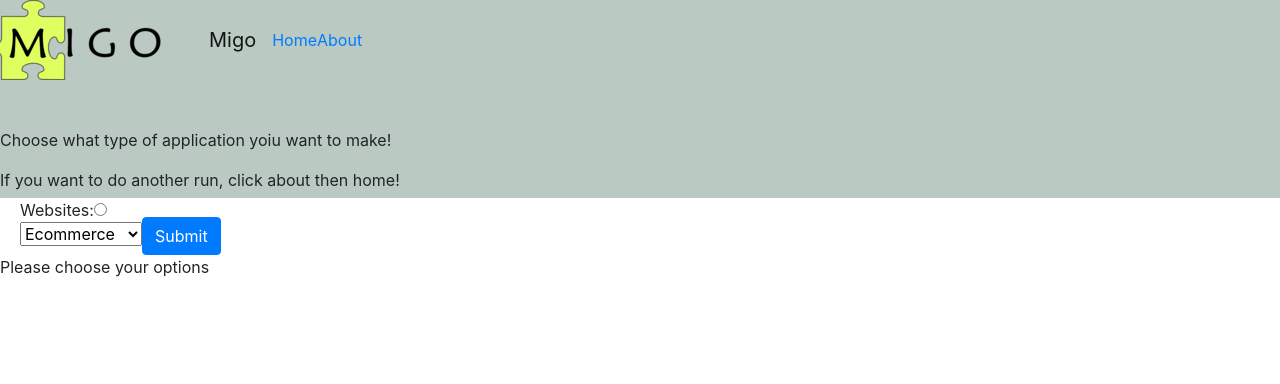
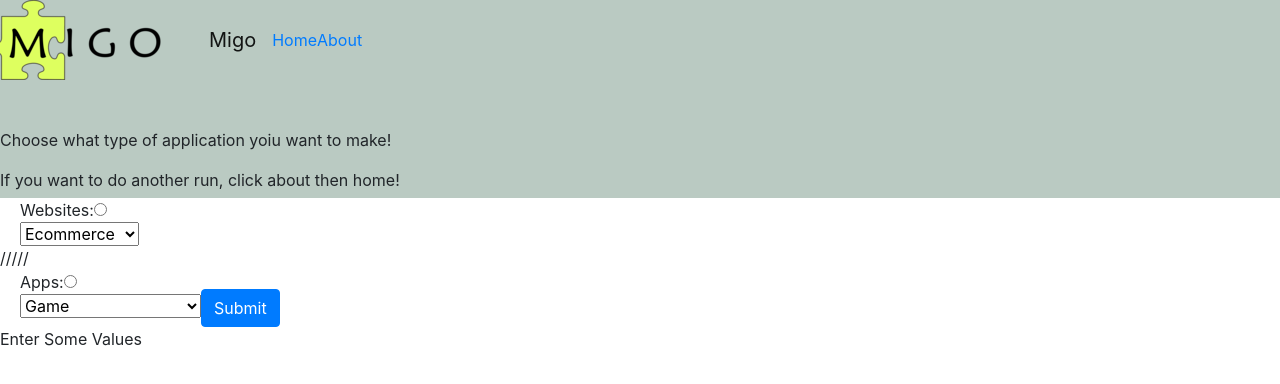
Before and after one commit to Corvu-s/Migo, a React (Create React App) app: page / in a window 1280 px wide. Shown: the top 384 px of the page. Built offline with nearby package versions, Linux system fonts and the light colour scheme.

Commit message:
website portion is done,net is the app

```diff
--- a/src/App.js
+++ b/src/App.js
@@ -1,27 +1,31 @@
 import React, { Component } from "react";
 import Forms from "./components/Form";
 import Title from "./components/title";
-import Display from "./components/Display";
-import Data from "./components/data.json";
+import Test from "./components/test";
+
 class App extends Component {
   state = {
-    temp3: undefined,
-    temp1: undefined,
-    temp2: undefined,
-    website: false
+    button: " ",
+    indicator1: false,
+    indicator2: false
   };
+
   getData = event => {
     event.preventDefault();
     const top = event.target.elements.top.value;
+
     if (top === "website") {
-      const bottom = event.target.elements.first.value;
       this.setState({
-        website: true,
-        temp1: bottom,
-        temp2: "website",
-        temp3: Data.bottom
+        button: event.target.elements.first.value,
+        indicator1: true,
+        inducator2: false
       });
-      console.log(Data);
+    } else if (top === "app") {
+      this.setState({
+        button: event.target.elements.second.value,
+        inducator1: false,
+        indicator2: true
+      });
     }
   };
   render() {
@@ -29,11 +33,10 @@ class App extends Component {
       <div>
         <Title />
         <Forms getData={this.getData} />
-        <Display
-          website={this.state.website}
-          temp1={this.state.temp1}
-          temp2={this.state.temp2}
-          temp3={this.state.temp3}
+        <Test
+          tag={this.state.button}
+          indicator1={this.state.indicator}
+          inducator2={this.state.inducator2}
         />
       </div>
     );
--- a/src/components/Display.js
+++ /dev/null
@@ -1,17 +0,0 @@
-import React from "react";
-
-function Display(props) {
-  if (props.website) {
-    return (
-      <div>
-        <p>{props.temp2}</p>
-        <p>{props.temp1}</p>
-        <p>{props.temp3}</p>
-      </div>
-    );
-  } else {
-    return <p>Please choose your options</p>;
-  }
-}
-
-export default Display;
--- a/src/components/Form.js
+++ b/src/components/Form.js
@@ -12,10 +12,27 @@ const Forms = props => (
       <FormGroup check>
         <Label check>
           <select id="first">
-            <option value="1">Ecommerce</option>
-            <option value="2">SOcail Media</option>
-            <option value="3">Blogs</option>
-            <option value="0">Portfolio</option>
+            <option value="ecommerce">Ecommerce</option>
+            <option value="webMedia">Socail Media</option>
+            <option value="blogs">Blogs</option>
+            <option value="portfolio">Portfolio</option>
+          </select>
+        </Label>
+      </FormGroup>
+      /////
+      <FormGroup check>
+        <Label check>
+          Apps:
+          <input type="radio" name="top" value="app" />
+        </Label>
+      </FormGroup>
+      <FormGroup check>
+        <Label check>
+          <select id="second">
+            <option value="game">Game</option>
+            <option value="hardware">Hardware Interaction</option>
+            <option value="appData">Data driven apps</option>
+            <option value="comms">Communication</option>
           </select>
         </Label>
       </FormGroup>
--- a/src/components/data.json
+++ b/src/components/data.json
@@ -1,15 +1,3 @@
-[
-  {
-    "type": "portfolio",
-    "js_framework": ["React","Angular","Vue"]
-  },
-  {
-    "type": "e-commerce"
-  },
-  {
-    "type": "social media"
-  },
-  {
-    "type": "blog"
-  }
-]
+{
+  "ecommerce": ["React", "Angular", "Vue"]
+}
--- /dev/null
+++ b/src/components/test.js
@@ -0,0 +1,59 @@
+import React from "react";
+const data = [
+  {
+    default: [],
+    portfolio: ["React", "angular", "Vue"],
+    ecommerce: ["something ", "shit"],
+    webMedia: ["web ", "media"],
+    blogs: ["some ", "blog"]
+  }
+];
+function Test(props) {
+  if (props.indicator) {
+    if (props.tag === "portfolio") {
+      return (
+        <div>
+          {data[0].portfolio.map((item, index) => (
+            <li key={index}>{item}</li>
+          ))}
+        </div>
+      );
+    } else if (props.tag === "ecommerce") {
+      return (
+        <div>
+          {data[0].ecommerce.map((item, index) => (
+            <li key={index}>{item}</li>
+          ))}
+        </div>
+      );
+    } else if (props.tag === "webMedia") {
+      return (
+        <div>
+          {data[0].webMedia.map((item, index) => (
+            <li key={index}>{item}</li>
+          ))}
+        </div>
+      );
+    } else if (props.tag === "blogs") {
+      return (
+        <div>
+          {data[0].blogs.map((item, index) => (
+            <li key={index}>{item}</li>
+          ))}
+        </div>
+      );
+    } else {
+      return (
+        <div>
+          {data[0].default.map((item, index) => (
+            <li key={index}>{item}</li>
+          ))}
+        </div>
+      );
+    }
+  } else {
+    return <p>Enter Some Values</p>;
+  }
+}
+
+export default Test;
```
